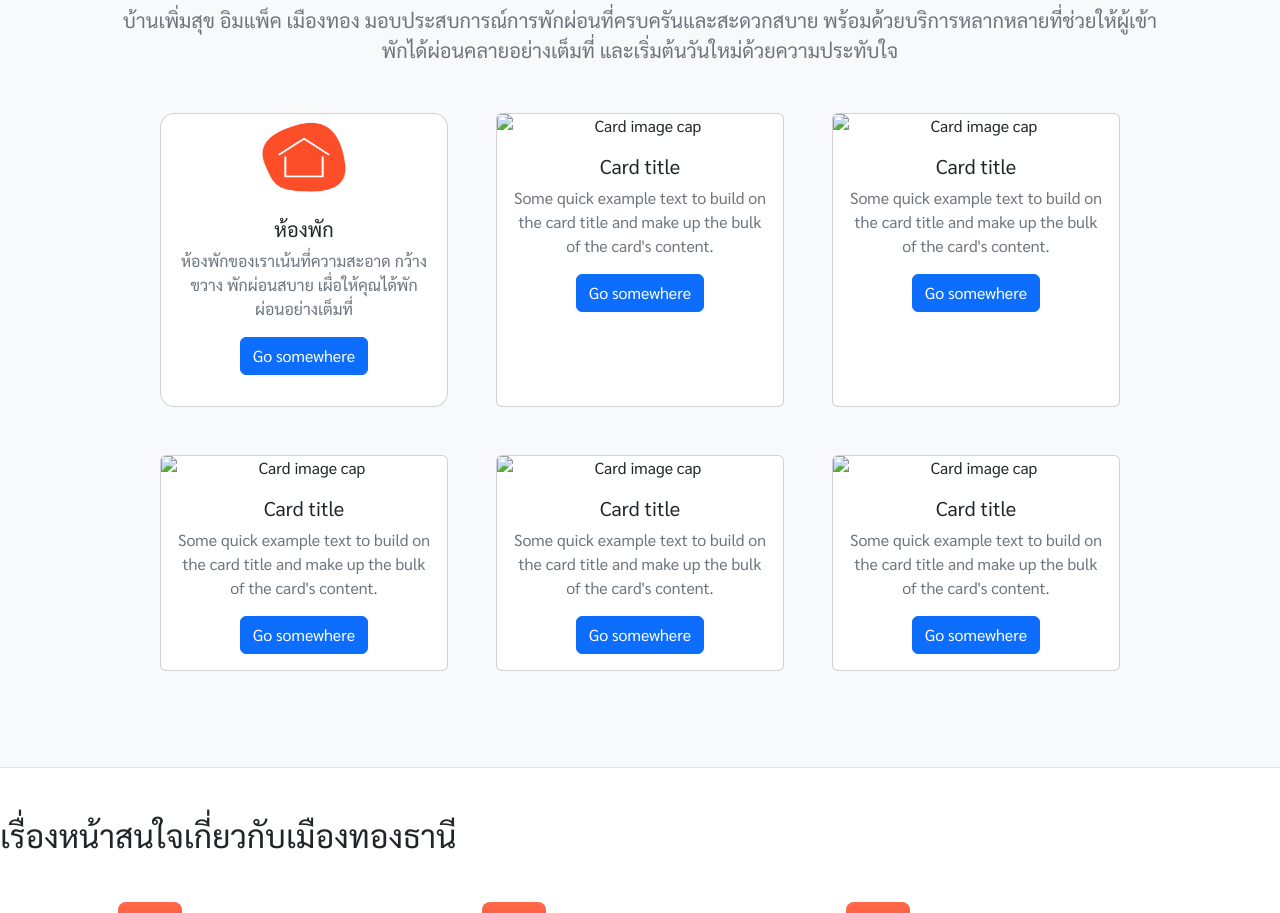
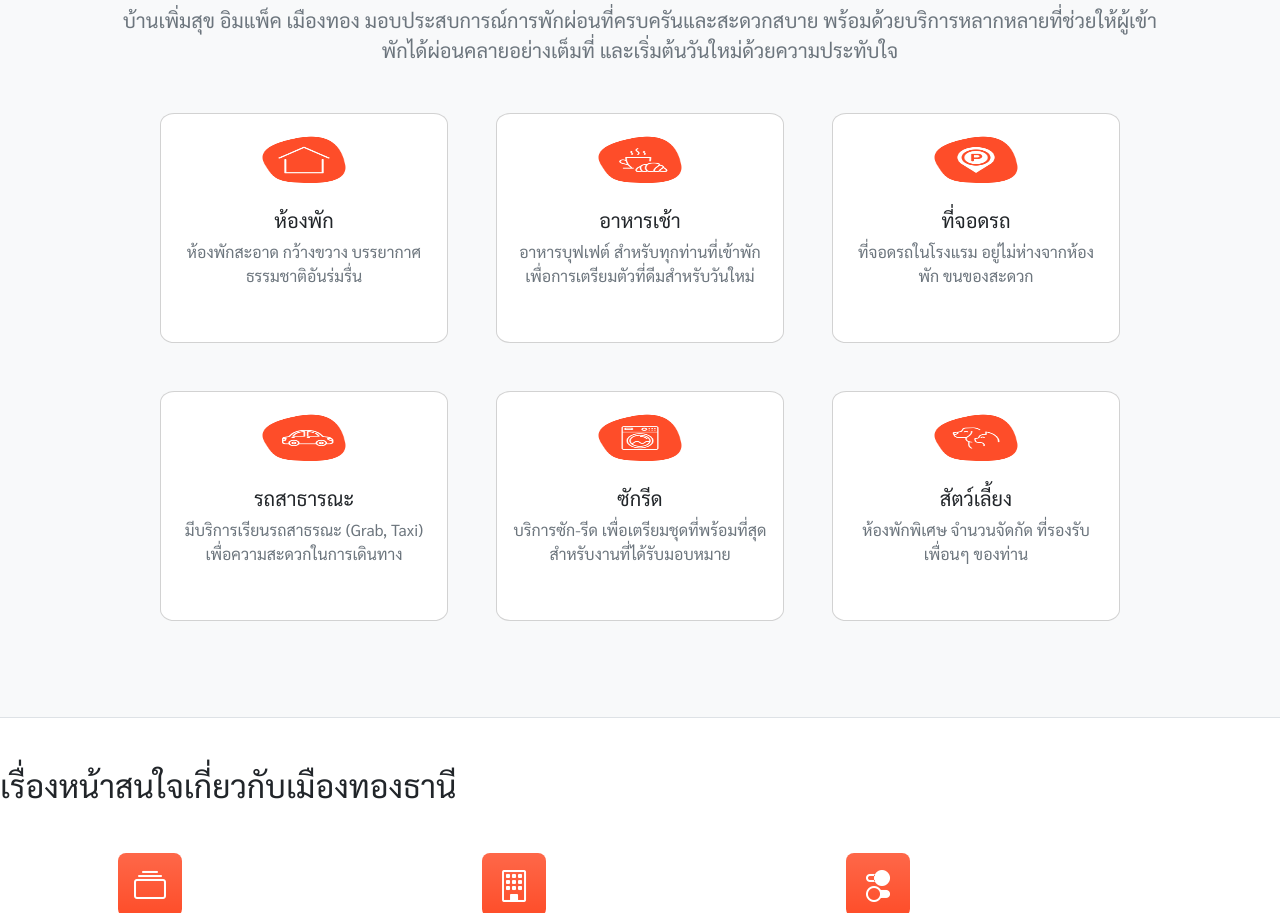
Before and after one commit to southeastwind13/web, a plain HTML site: page src/index.html in a window 1280 px wide. Shown: the part 1163-2076 px from the top of the page. Drawn offline with nearby package versions, Linux system fonts and the light colour scheme.

Commit message:
update service

```diff
--- a/src/index.html
+++ b/src/index.html
@@ -113,56 +113,55 @@
                         <img class="card-img-top-service py-2" src="./assets/images/icon_house.png" alt="Card image cap">
                         <div class="card-body">
                             <h5 class="card-title">ห้องพัก</h5>
-                            <p class="card-text text-muted">ห้องพักของเราเน้นที่ความสะอาด กว้างขวาง พักผ่อนสบาย เผื่อให้คุณได้พักผ่อนอย่างเต็มที่</p>
-                            <a href="#" class="btn btn-primary">Go somewhere</a>
+                            <p class="card-text text-muted">ห้องพักสะอาด กว้างขวาง บรรยากาศธรรมชาติอันร่มรื่น</p>
+                            <!-- <a href="#" class="btn btn-primary">Go somewhere</a> -->
                         </div>
                     </div>
 
-                    <div class="card" style="width: 18rem;">
-                        <img class="card-img-top" src="..." alt="Card image cap">
+                    <div class="card card-service" style="width: 18rem;">
+                        <img class="card-img-top-service py-2" src="./assets/images/icon_breakfast.png" alt="Card image cap">
                         <div class="card-body">
-                            <h5 class="card-title">Card title</h5>
-                            <p class="card-text text-muted">Some quick example text to build on the card title and make up the bulk of the card's content.</p>
-                            <a href="#" class="btn btn-primary">Go somewhere</a>
+                            <h5 class="card-title">อาหารเช้า</h5>
+                            <p class="card-text text-muted">อาหารบุฟเฟต์ สำหรับทุกท่านที่เข้าพัก เพื่อการเตรียมตัวที่ดีมสำหรับวันใหม่</p>
+                            <!-- <a href="#" class="btn btn-primary">Go somewhere</a> -->
                         </div>
                     </div>
 
-                    <div class="card" style="width: 18rem;">
-                        <img class="card-img-top" src="..." alt="Card image cap">
+                    <div class="card card-service" style="width: 18rem;">
+                        <img class="card-img-top-service py-2" src="./assets/images/icon_parking.png" alt="Card image cap">
                         <div class="card-body">
-                            <h5 class="card-title">Card title</h5>
-                            <p class="card-text text-muted">Some quick example text to build on the card title and make up the bulk of the card's content.</p>
-                            <a href="#" class="btn btn-primary">Go somewhere</a>
+                            <h5 class="card-title">ที่จอดรถ</h5>
+                            <p class="card-text text-muted">ที่จอดรถในโรงแรม อยู่ไม่ห่างจากห้องพัก ขนของสะดวก</p>
+                            <!-- <a href="#" class="btn btn-primary">Go somewhere</a> -->
                         </div>
                     </div>
 
-                    <div class="card" style="width: 18rem;">
-                        <img class="card-img-top" src="..." alt="Card image cap">
+                    <div class="card card-service" style="width: 18rem;">
+                        <img class="card-img-top-service py-2" src="./assets/images/icon_car.png" alt="Card image cap">
                         <div class="card-body">
-                            <h5 class="card-title">Card title</h5>
-                            <p class="card-text text-muted">Some quick example text to build on the card title and make up the bulk of the card's content.</p>
-                            <a href="#" class="btn btn-primary">Go somewhere</a>
+                            <h5 class="card-title">รถสาธารณะ</h5>
+                            <p class="card-text text-muted">มีบริการเรียนรถสาธรณะ (Grab, Taxi) เพื่อความสะดวกในการเดินทาง</p>
+                            <!-- <a href="#" class="btn btn-primary">Go somewhere</a> -->
                         </div>
                     </div>
 
-                    <div class="card" style="width: 18rem;">
-                        <img class="card-img-top" src="..." alt="Card image cap">
+                    <div class="card card-service" style="width: 18rem;">
+                        <img class="card-img-top-service py-2" src="./assets/images/icon_laundry.png" alt="Card image cap">
                         <div class="card-body">
-                            <h5 class="card-title">Card title</h5>
-                            <p class="card-text text-muted">Some quick example text to build on the card title and make up the bulk of the card's content.</p>
-                            <a href="#" class="btn btn-primary">Go somewhere</a>
+                            <h5 class="card-title">ซักรีด</h5>
+                            <p class="card-text text-muted">บริการซัก-รีด เพื่อเตรียมชุดที่พร้อมที่สุด สำหรับงานที่ได้รับมอบหมาย</p>
+                            <!-- <a href="#" class="btn btn-primary">Go somewhere</a> -->
                         </div>
                     </div>
 
-                    <div class="card" style="width: 18rem;">
-                        <img class="card-img-top" src="..." alt="Card image cap">
+                    <div class="card card-service" style="width: 18rem;">
+                        <img class="card-img-top-service py-2" src="./assets/images/icon_pet.png" alt="Card image cap">
                         <div class="card-body">
-                            <h5 class="card-title">Card title</h5>
-                            <p class="card-text text-muted">Some quick example text to build on the card title and make up the bulk of the card's content.</p>
-                            <a href="#" class="btn btn-primary">Go somewhere</a>
+                            <h5 class="card-title">สัตว์เลี้ยง</h5>
+                            <p class="card-text text-muted">ห้องพักพิเศษ จำนวนจัดกัด ที่รองรับเพื่อนๆ ของท่าน</p>
+                            <!-- <a href="#" class="btn btn-primary">Go somewhere</a> -->
                         </div>
                     </div>
-
                 </div>
 
 
```
Also changed, not shown: src/assets/images/icon_breakfast.png (added), src/assets/images/icon_car.png (added), src/assets/images/icon_laundry.png (added), src/assets/images/icon_parking.png (added), src/assets/images/icon_pet.png (added), src/css/styles.css.
